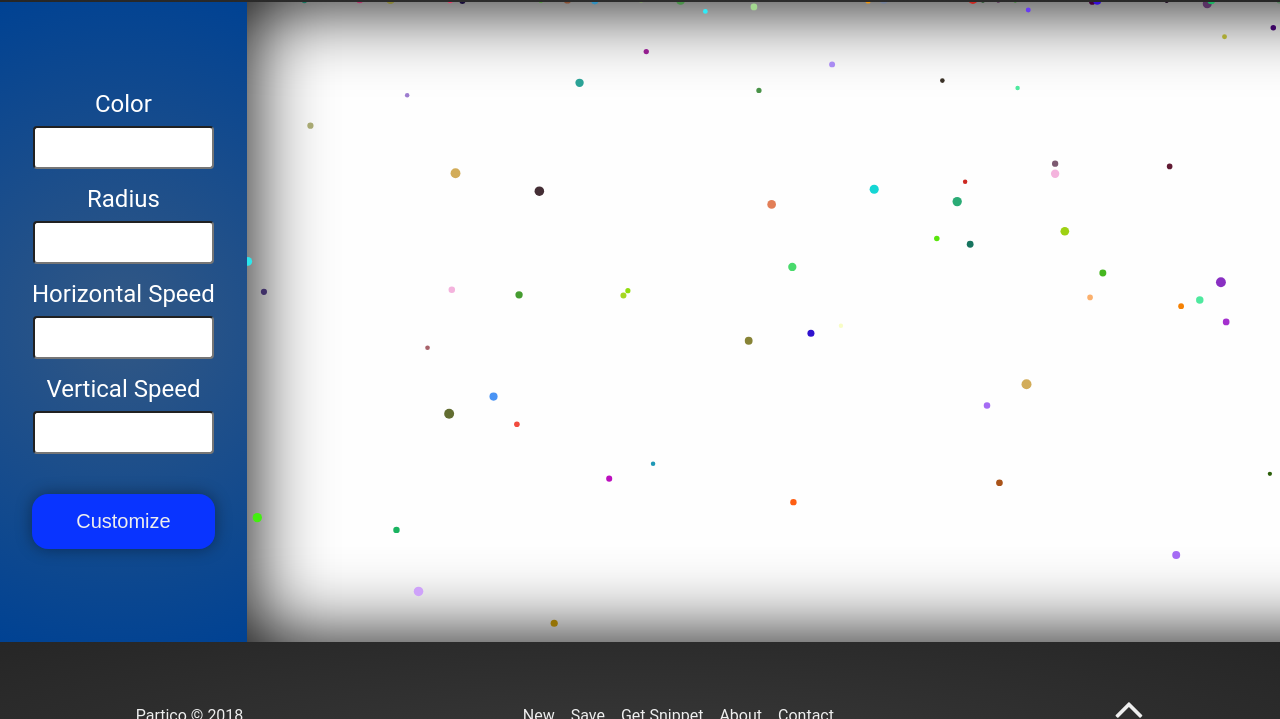
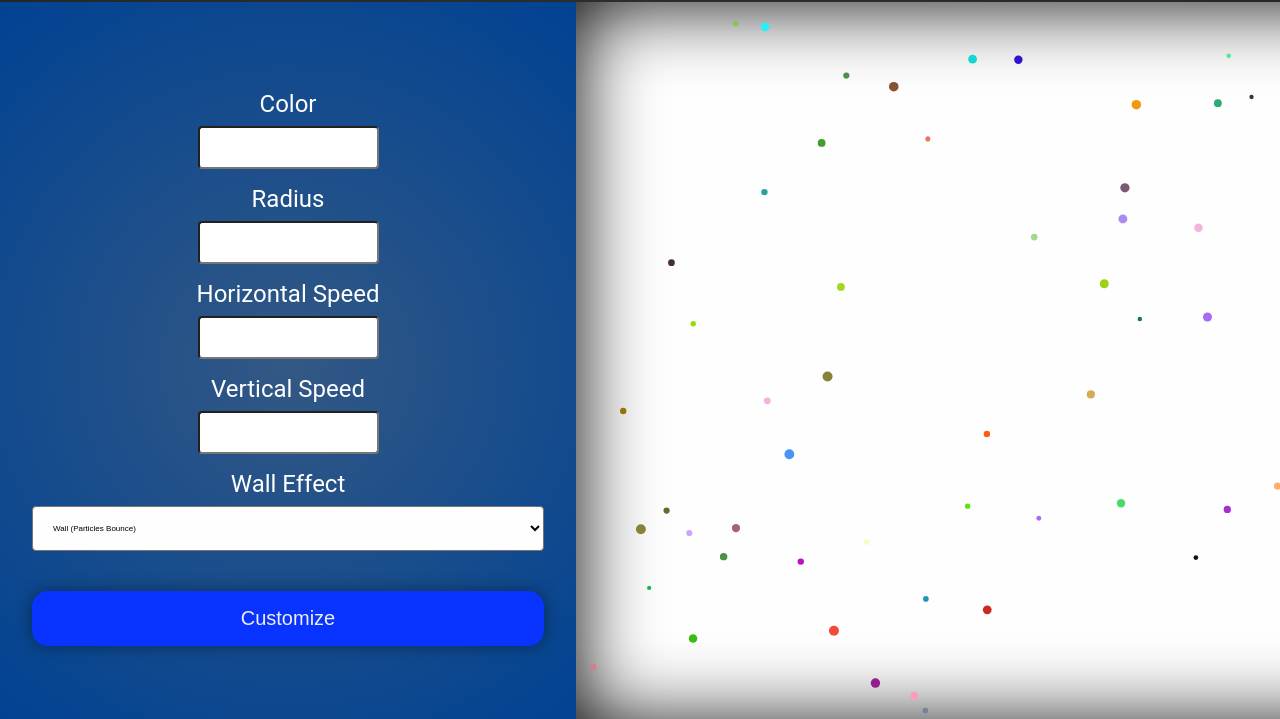
Before and after one commit to jbratcher/particles_ui, a website: page index.html in a window 1280 px wide. Shown: the part 81-800 px from the top of the page. Drawn offline with Linux system fonts and the light colour scheme.

Commit message:
changing default particle styles

```diff
--- a/index.html
+++ b/index.html
@@ -73,6 +73,19 @@
 
               </section>
 
+              <section class="input-box">
+
+                <label for="walls">Wall Effect</label>
+                <br />
+                <select id="walls" type="text" name="walls">
+
+                  <option value="wall">Wall (Particles Bounce)</option>
+                  <option value="nowall">No Wall (Particles Pass Through)</option>
+
+                </select>
+
+              </section>
+
               <button id="submitChanges" type="button">Customize</button>
 
             </form>
--- a/src/js/wobbleup.js
+++ b/src/js/wobbleup.js
@@ -6,6 +6,8 @@
 console.log("js connected");
 
 // Declare variables
+
+// Get user inputs from controls form
 
 // Get color input
 
@@ -115,18 +117,16 @@
 
         if(this.y + this.rad < 0) {
             this.y = window.innerHeight;
-        } else if(this.y + this.rad > window.innerHeight) {
-          this.y = 0;
+        } else if(this.y - this.rad > window.innerHeight) {
+            this.y = 0;
         }
 
         if(this.x + this.rad < 0) {
             this.x = window.innerWidth;
-        } else if(this.x + this.rad > window.innerWidth) {
+        } else if(this.x - this.rad > window.innerWidth) {
           this.x = 0;
         }
 
-        // // Change x direction if particle hits defined boundary
-        //
         // if(this.x > boundaryRight || this.x < boundaryLeft) {
         //     this.dx = -this.dx;
         // }
@@ -180,7 +180,7 @@
         var rad = Math.abs(radInput.value) || randomIntFromRange(2,4);
         var x = Math.random() * (window.innerWidth - rad * 2);
         var y = Math.random() * (window.innerHeight - rad * 2);
-        var dx = hInput.value || randomIntFromRange(0.2,0.3);
+        var dx = parseInt(hInput.value) || 0.2;
         var dy = -vInput.value || -randomIntFromRange(0.2,0.3);
         var color = colorInput.value || getRandomColor();
         var boundaryRight = x + rad;
--- a/src/scss/styles.scss
+++ b/src/scss/styles.scss
@@ -152,11 +152,17 @@
       white-space: nowrap;
     }
 
-    &>input {
+    &>input, &>select, &>option {
       border-radius: 0.25rem;
       margin-top: 0.5rem;
       padding: 0.75rem 0;
+    }
 
+    &>select {
+      background: #fefefe;
+      font-size: 0.5rem;
+      padding: 1rem;
+      width: 40vw;
     }
 
   }
```
Also changed, not shown: src/css/styles.css.
